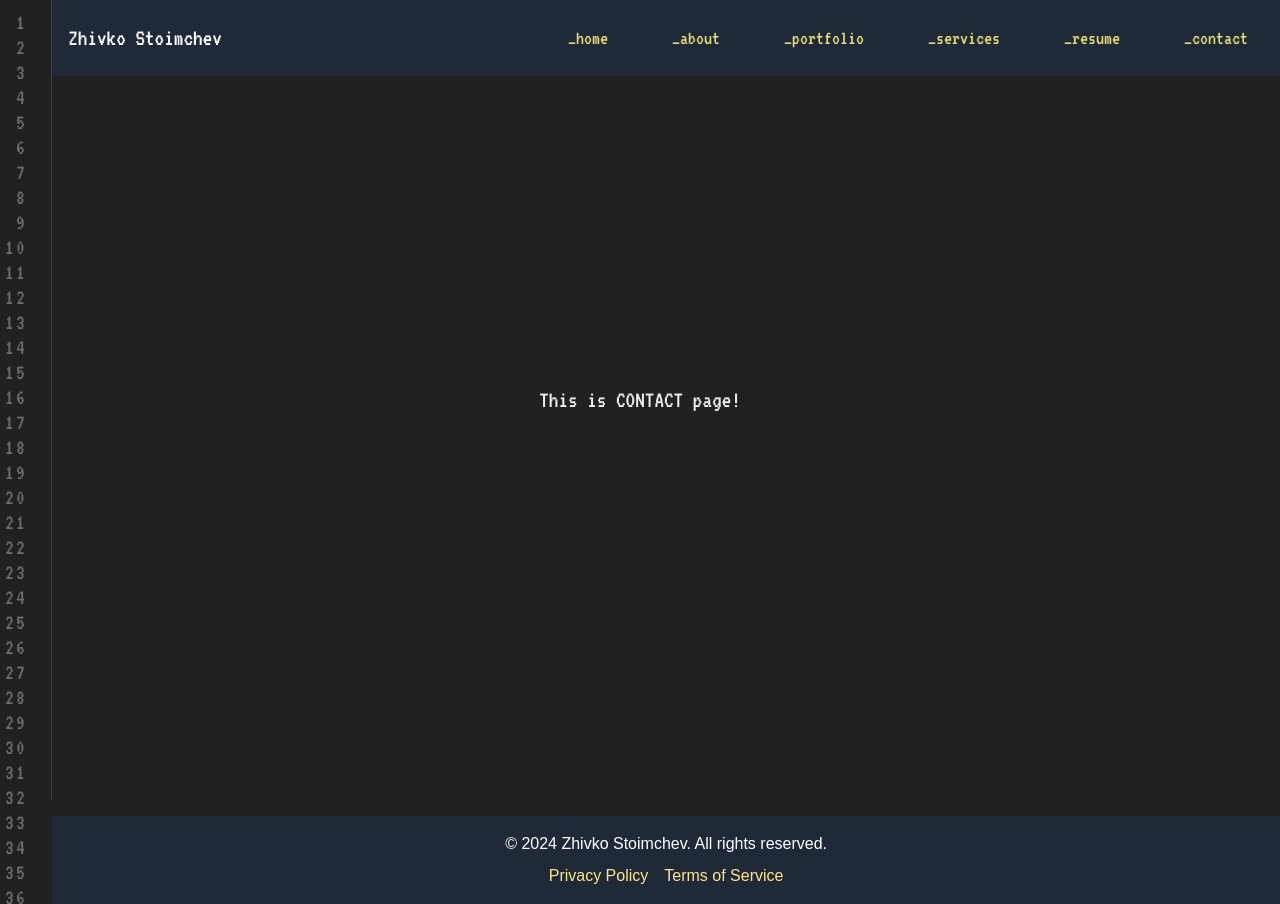
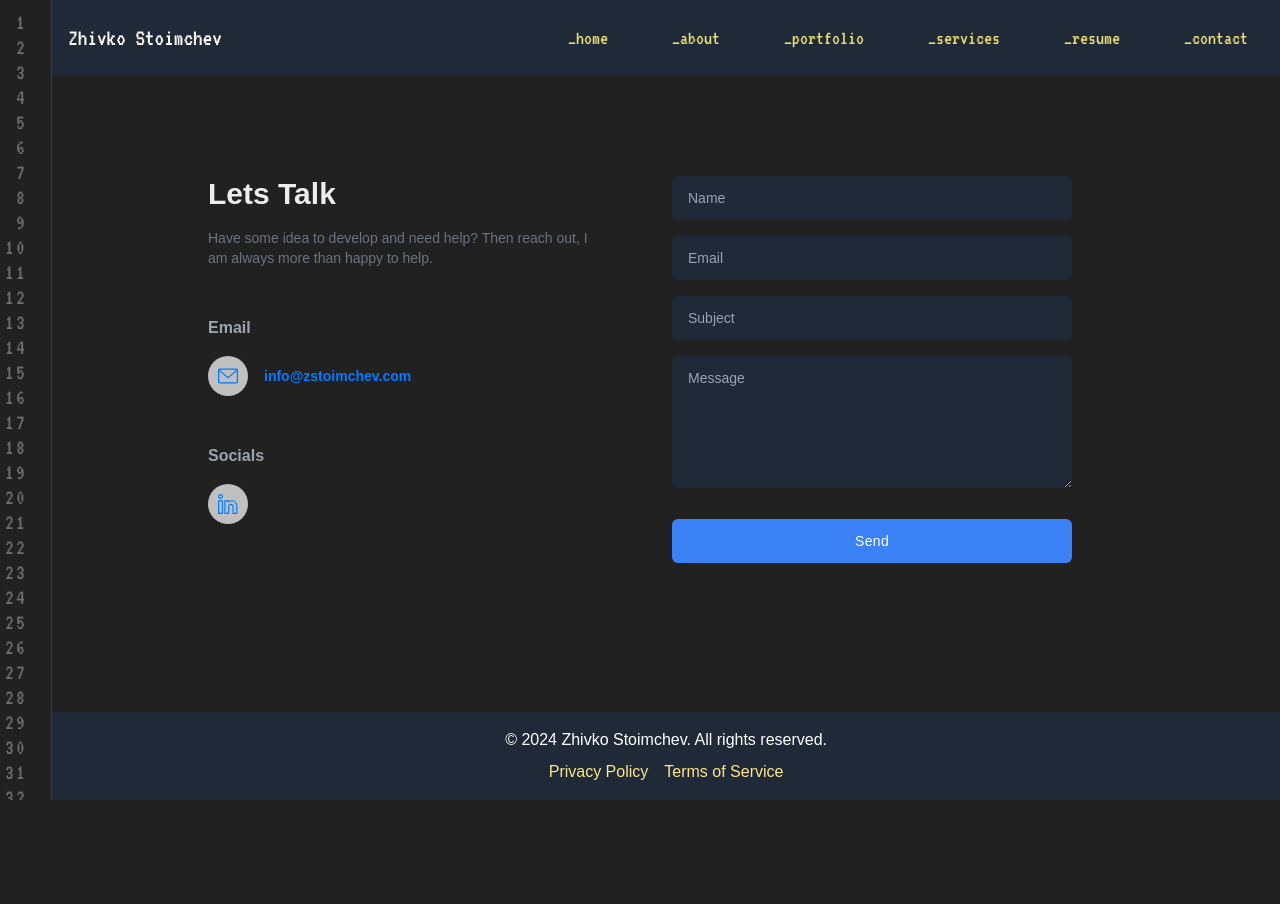
Before and after one commit to zstoimchev/portfolio, a Next.js app: page /contact in a window 1280 px wide. After the commit the page ends 800 px from the top, so only its background shows below. Built offline with nearby package versions, Linux system fonts and the light colour scheme.

Commit message:
added complete contact form

```diff
--- a/src/pages/contact.tsx
+++ b/src/pages/contact.tsx
@@ -1,12 +1,70 @@
 export default function About() {
     return (
         <div
-            className="grid grid-rows-[20px_1fr_20px] items-center justify-items-center min-h-screen p-8 pb-20 gap-16 sm:p-20 font-[family-name:var(--font-vt323-regular)]"
-        >
-            <main className="flex flex-col gap-8 row-start-2 items-center sm:items-start">
+            className="flex flex-col mt-20 items-center sm:items-center sm:p-20 font-[family-name:var(--font-vt323-regular)]">
 
-                <h1 className="text-2xl">This is CONTACT page!</h1>
+            {/*<h1 className="text-2xl">This is CONTACT page!</h1>*/}
 
-            </main>
+
+            <div className="grid sm:grid-cols-2 items-start gap-16 p-4 mx-auto max-w-4xl  font-[sans-serif]">
+                <div>
+                    <h1 className="text-3xl font-extrabold">Lets Talk</h1>
+                    <p className="text-sm text-gray-500 mt-4">Have some idea to develop and need help? Then
+                        reach out, I am always more than happy to help.</p>
+
+                    <div className="mt-12">
+                        <h2 className="text-gray-400 text-base font-bold">Email</h2>
+                        <ul className="mt-4">
+                            <li className="flex items-center">
+                                <div
+                                    className="bg-[#e6e6e6cf] h-10 w-10 rounded-full flex items-center justify-center shrink-0">
+                                    <svg xmlns="http://www.w3.org/2000/svg" width="20px" height="20px" fill='#007bff'
+                                         viewBox="0 0 479.058 479.058">
+                                        <path
+                                            d="M434.146 59.882H44.912C20.146 59.882 0 80.028 0 104.794v269.47c0 24.766 20.146 44.912 44.912 44.912h389.234c24.766 0 44.912-20.146 44.912-44.912v-269.47c0-24.766-20.146-44.912-44.912-44.912zm0 29.941c2.034 0 3.969.422 5.738 1.159L239.529 264.631 39.173 90.982a14.902 14.902 0 0 1 5.738-1.159zm0 299.411H44.912c-8.26 0-14.971-6.71-14.971-14.971V122.615l199.778 173.141c2.822 2.441 6.316 3.655 9.81 3.655s6.988-1.213 9.81-3.655l199.778-173.141v251.649c-.001 8.26-6.711 14.97-14.971 14.97z"
+                                            data-original="#000000"/>
+                                    </svg>
+                                </div>
+                                <a href="javascript:void(0)" className="text-[#007bff] text-sm ml-4">
+                                    {/*<small className="block">Mail</small>*/}
+                                    <strong>info@zstoimchev.com</strong>
+                                </a>
+                            </li>
+                        </ul>
+                    </div>
+
+                    <div className="mt-12">
+                        <h2 className="text-gray-400 text-base font-bold">Socials</h2>
+
+                        <ul className="flex mt-4 space-x-4">
+                            <li className="bg-[#e6e6e6cf] h-10 w-10 rounded-full flex items-center justify-center shrink-0">
+                                <a href="https://linkedin.com/in/zstoimchev">
+                                    <svg xmlns="http://www.w3.org/2000/svg" width="20px" height="20px" fill='#007bff'
+                                         viewBox="0 0 511 512">
+                                        <path
+                                            d="M111.898 160.664H15.5c-8.285 0-15 6.719-15 15V497c0 8.285 6.715 15 15 15h96.398c8.286 0 15-6.715 15-15V175.664c0-8.281-6.714-15-15-15zM96.898 482H30.5V190.664h66.398zM63.703 0C28.852 0 .5 28.352.5 63.195c0 34.852 28.352 63.2 63.203 63.2 34.848 0 63.195-28.352 63.195-63.2C126.898 28.352 98.551 0 63.703 0zm0 96.395c-18.308 0-33.203-14.891-33.203-33.2C30.5 44.891 45.395 30 63.703 30c18.305 0 33.195 14.89 33.195 33.195 0 18.309-14.89 33.2-33.195 33.2zm289.207 62.148c-22.8 0-45.273 5.496-65.398 15.777-.684-7.652-7.11-13.656-14.942-13.656h-96.406c-8.281 0-15 6.719-15 15V497c0 8.285 6.719 15 15 15h96.406c8.285 0 15-6.715 15-15V320.266c0-22.735 18.5-41.23 41.235-41.23 22.734 0 41.226 18.495 41.226 41.23V497c0 8.285 6.719 15 15 15h96.403c8.285 0 15-6.715 15-15V302.066c0-79.14-64.383-143.523-143.524-143.523zM466.434 482h-66.399V320.266c0-39.278-31.953-71.23-71.226-71.23-39.282 0-71.239 31.952-71.239 71.23V482h-66.402V190.664h66.402v11.082c0 5.77 3.309 11.027 8.512 13.524a15.01 15.01 0 0 0 15.875-1.82c20.313-16.294 44.852-24.907 70.953-24.907 62.598 0 113.524 50.926 113.524 113.523zm0 0"
+                                            data-original="#000000"/>
+                                    </svg>
+                                </a>
+                            </li>
+                        </ul>
+                    </div>
+                </div>
+
+                <form className="ml-auto space-y-4">
+                    <input type='text' placeholder='Name'
+                           className="w-full rounded-md py-3 px-4 bg-gray-800 text-sm outline-blue-500 focus:bg-transparent"/>
+                    <input type='email' placeholder='Email'
+                           className="w-full rounded-md py-3 px-4 bg-gray-800 text-sm outline-blue-500 focus:bg-transparent"/>
+                    <input type='text' placeholder='Subject'
+                           className="w-full rounded-md py-3 px-4 bg-gray-800 text-sm outline-blue-500 focus:bg-transparent"/>
+                    <textarea placeholder='Message' rows={6}
+                              className="w-full rounded-md px-4 bg-gray-800 text-sm pt-3 outline-blue-500 focus:bg-transparent"></textarea>
+                    <button type='button'
+                            className="text-white bg-blue-500 hover:bg-blue-600 tracking-wide rounded-md text-sm px-4 py-3 w-full !mt-6">Send
+                    </button>
+                </form>
+            </div>
+
         </div>)
 }
```
